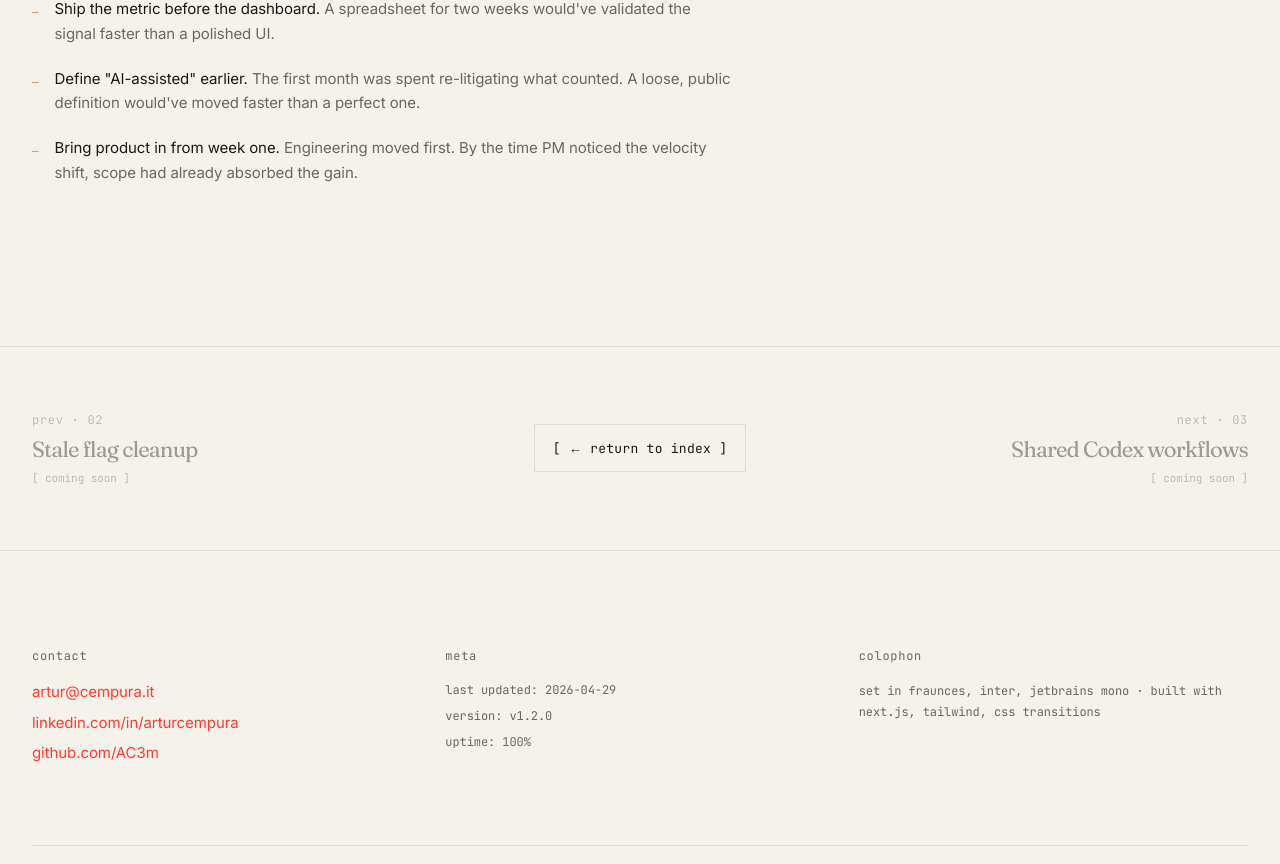
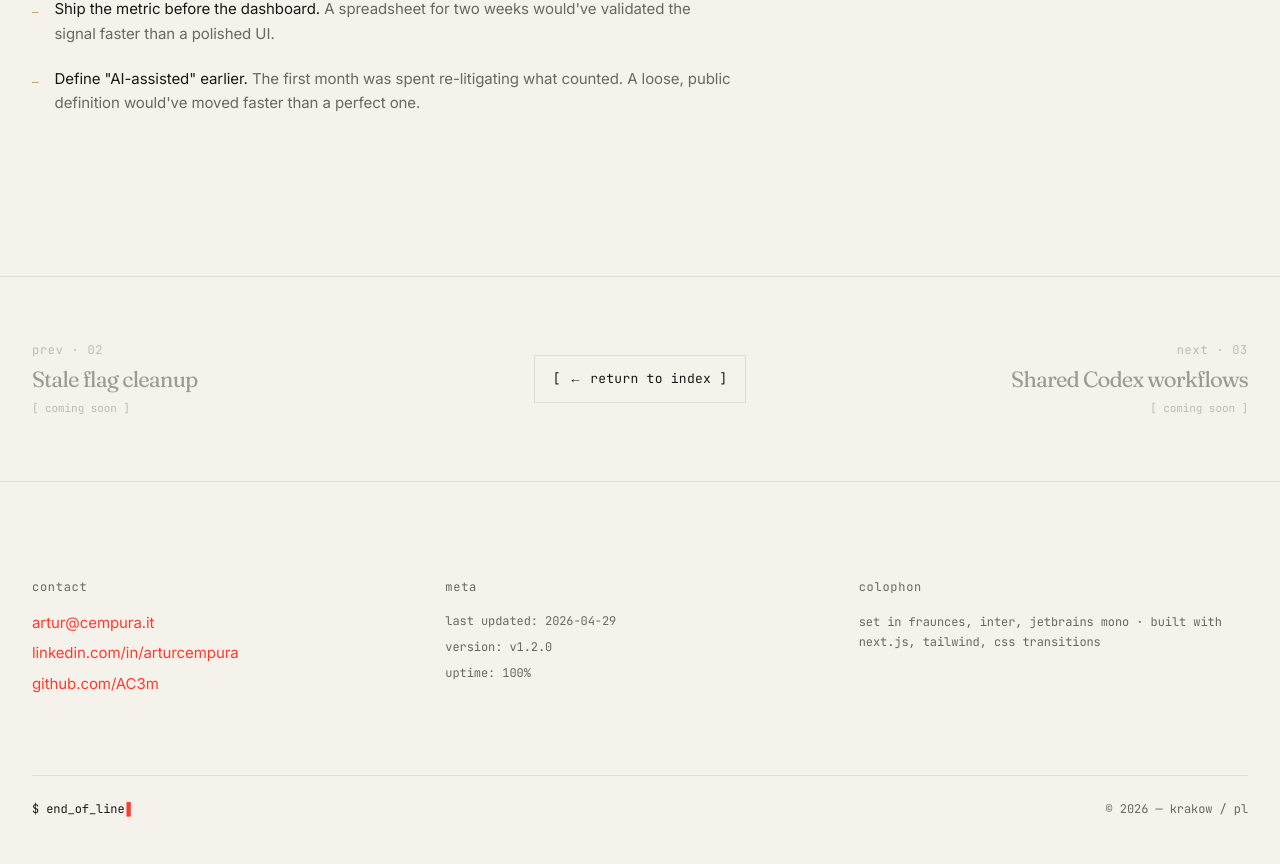
Before and after one commit to AC3m/cempura.it, a Next.js app: page /case/ai-adoption in a window 1280 px wide. Shown: the part 3474-4338 px from the top of the page. Built offline with nearby package versions, Linux system fonts and the light colour scheme.

Commit message:
chore: update learnings copy

```diff
--- a/app/case/ai-adoption/page.tsx
+++ b/app/case/ai-adoption/page.tsx
@@ -186,10 +186,6 @@ export default function AiAdoptionPage() {
                       bold: 'Define "AI-assisted" earlier.',
                       text: "The first month was spent re-litigating what counted. A loose, public definition would've moved faster than a perfect one.",
                     },
-                    {
-                      bold: 'Bring product in from week one.',
-                      text: 'Engineering moved first. By the time PM noticed the velocity shift, scope had already absorbed the gain.',
-                    },
                   ]}
                 />
               </Reveal>
```
